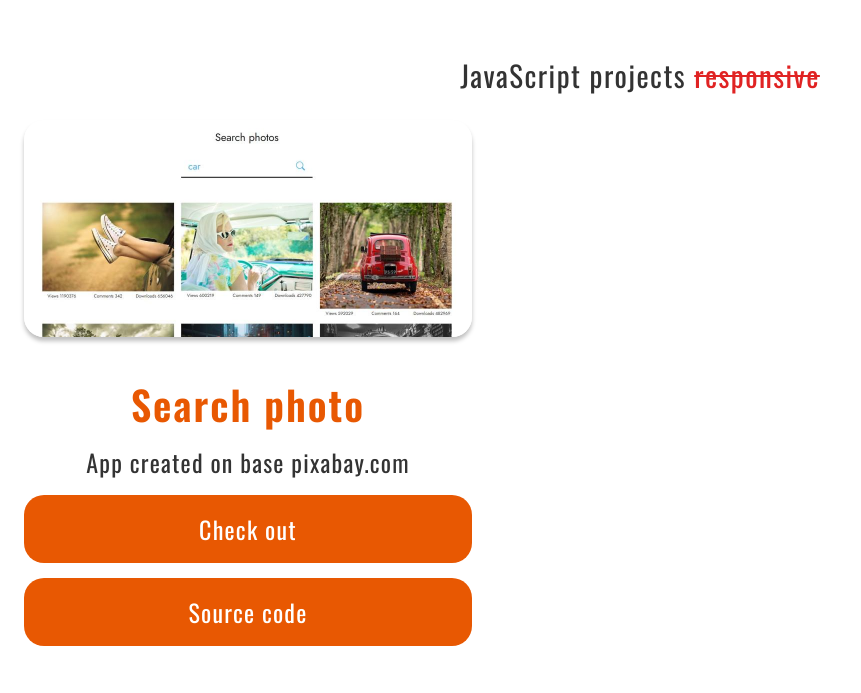
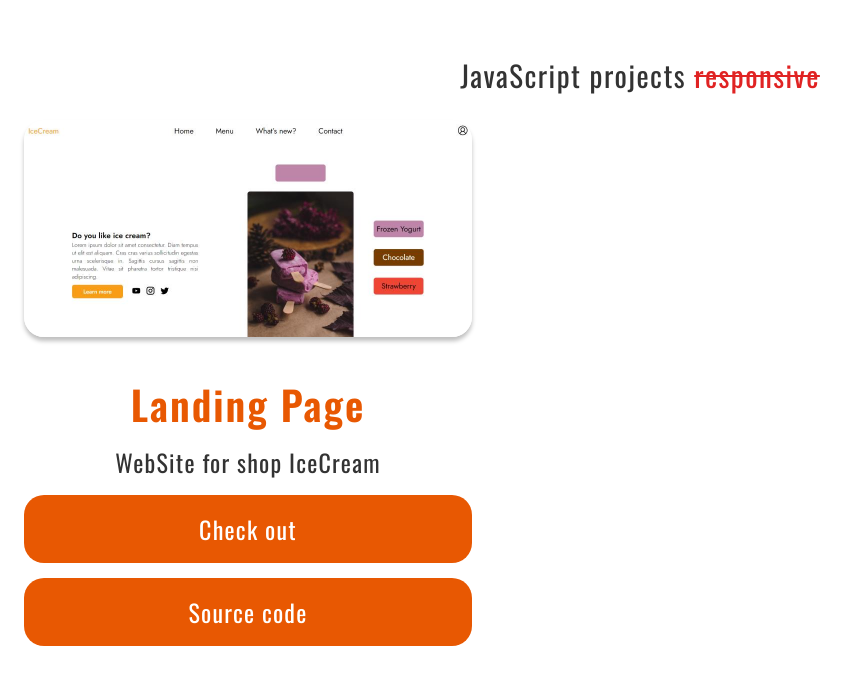
Before and after one commit to VladM4526/developer-portfolio, a website built with Parcel: page index.html in a window 1280 px wide. Shown: the part 3560-4253 px from the top of the page, without its empty margins (0-861 px from the left). Built offline with nearby package versions, Linux system fonts and the light colour scheme; a web font is replaced by a local one; what vanilla-back-to-top would draw is missing.

Commit message:
remove job search photos

```diff
--- a/index.html
+++ b/index.html
@@ -165,23 +165,7 @@
         </div>
         <div class="pw-works-skills-container">
             <ul class="pw-works-skills-list">
-                <li class="pw-works-skills-list-item">
-                    <img class="pw-works-skills-list-item-image" src="./img/searc-photo-app-edited.jpg" alt="shoes-store-website">
-                    <h1 class="pw-works-skills-list-item-title">Search photo</h1>
-                    <p class="pw-works-skills-list-item-title-text">App created on base pixabay.com</p>
-                    <div class="pw-works-skills-list-item-buttons-container">
-                        <ul class="pw-works-skills-list-item-buttons-list">
-                            <li class="pw-works-skills-list-item-buttons-list-item">
-                                <a class="pw-works-skills-list-item-button-link" href="https://search-photo-vladm.netlify.app/"
-                                    target="_blank" rel="noopener nofollow noreferrer">Check out</a>
-                            </li>
-                            <li class="pw-works-skills-list-item-buttons-list-item">
-                                <a class="pw-works-skills-list-item-button-link" href="https://github.com/VladM4526/search-photo"
-                                    target="_blank" rel="noopener nofollow noreferrer">Source code</a>
-                            </li>
-                        </ul>
-                    </div>
-                </li>
+
                 <li class="pw-works-skills-list-item">
                     <img class="pw-works-skills-list-item-image" src="./img/landing-page-edited.jpg"
                         alt="shoes-store-website">
```
